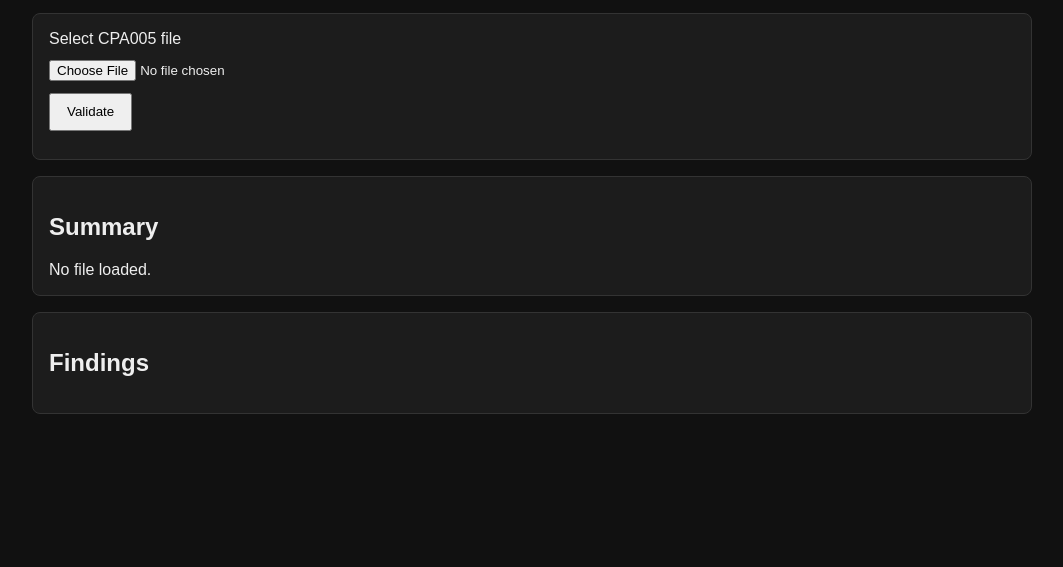
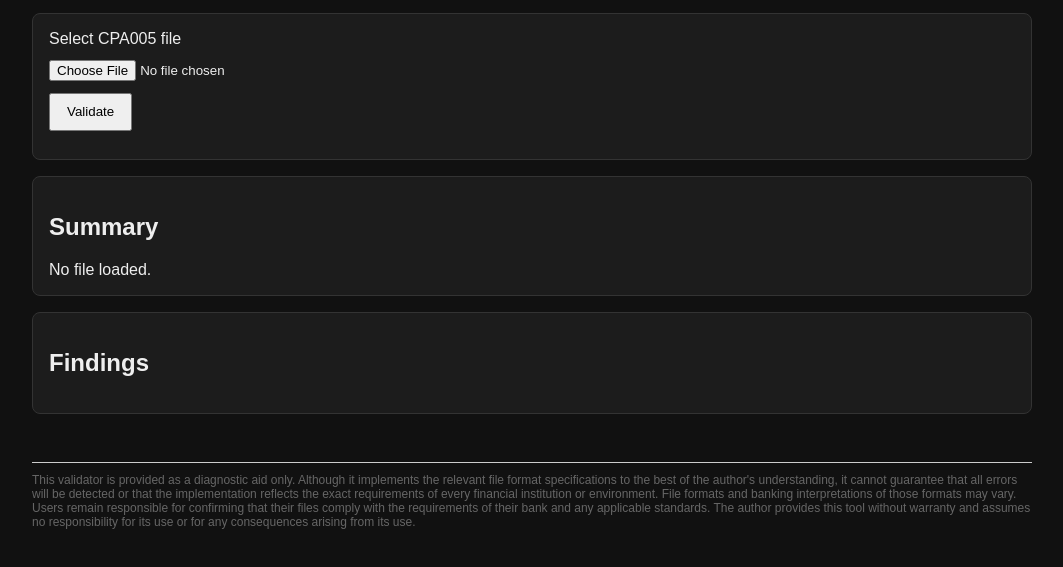
Before and after one commit to EvergrowthConsulting/CPA005-validator, a plain HTML site: page index.html in a window 1280 px wide. Shown: the part 133-700 px from the top of the page, without its empty margins (108-1171 px from the left). Drawn offline with Linux system fonts and the light colour scheme.

Commit message:
Add disclaimer for informational purposes

```diff
--- a/index.html
+++ b/index.html
@@ -32,5 +32,8 @@
   </main>
 
   <script type="module" src="./app.js"></script>
+  <footer class="disclaimer">
+    This validator is provided as a diagnostic aid only. Although it implements the relevant file format specifications to the best of the author's understanding, it cannot guarantee that all errors will be detected or that the implementation reflects the exact requirements of every financial institution or environment. File formats and banking interpretations of those formats may vary. Users remain responsible for confirming that their files comply with the requirements of their bank and any applicable standards. The author provides this tool without warranty and assumes no responsibility for its use or for any consequences arising from its use.
+  </footer>
 </body>
 </html>
--- a/styles.css
+++ b/styles.css
@@ -50,3 +50,13 @@ button {
 .code {
   font-family: Consolas, monospace;
 }
+
+.disclaimer {
+  font-size: 0.75em;
+  color: #666;
+  margin-top: 40px;
+  padding-top: 10px;
+  border-top: 1px solid #ccc;
+  max-width: 1000px;
+  margin: 0 auto;
+}
```
